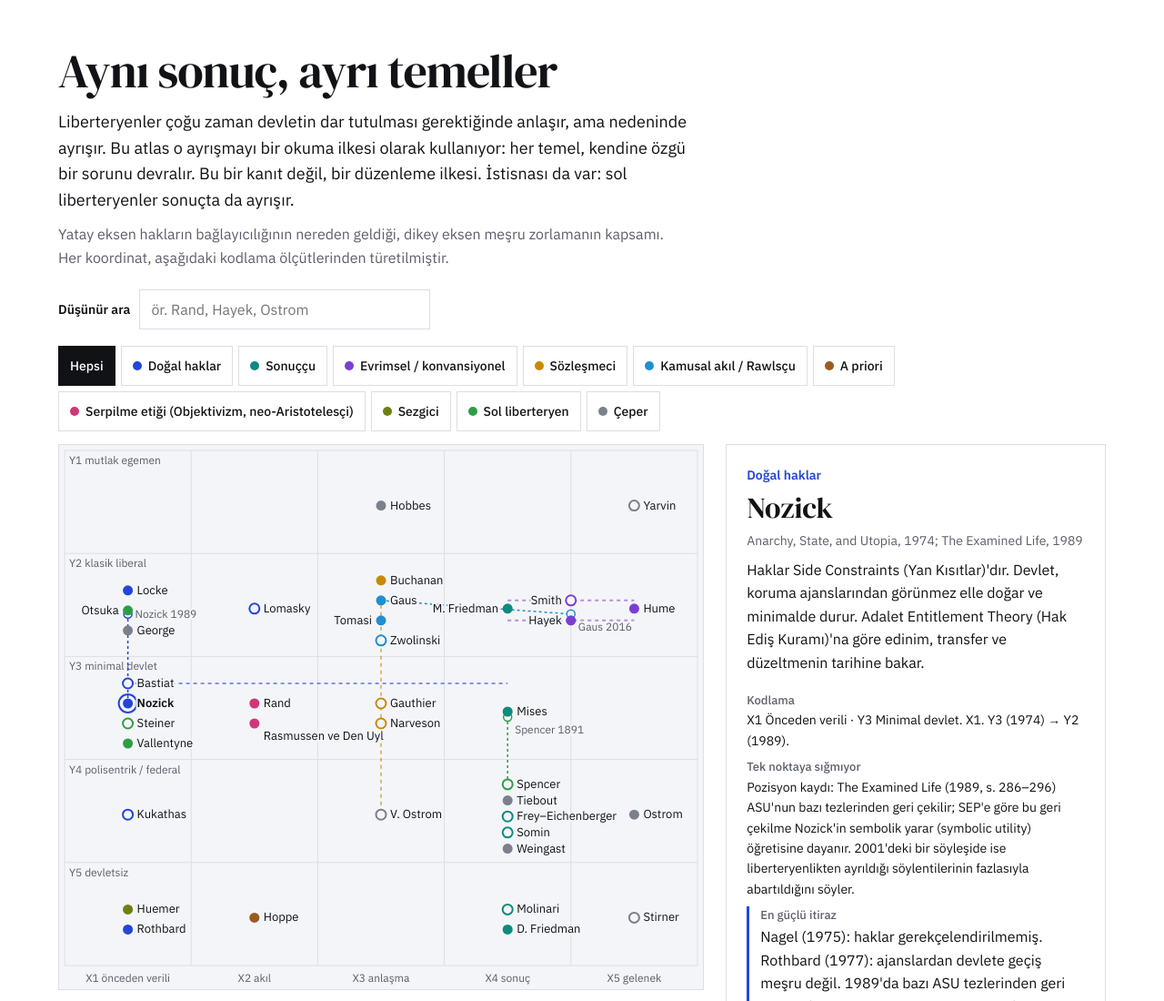
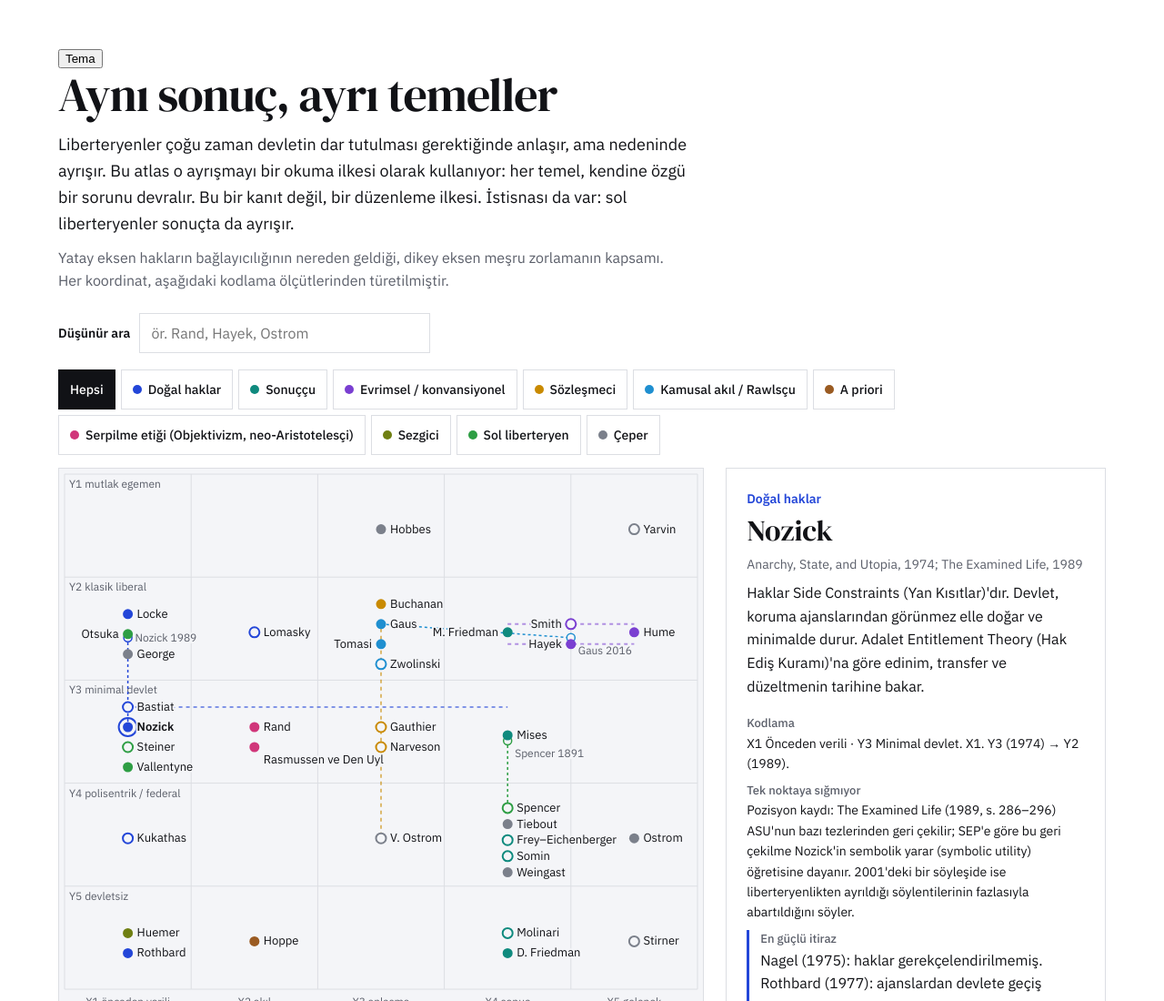
Before and after one commit to mehmetemreak/liberteryen-temeller-atlasi, a plain HTML site: page index.html in a window 1280 px wide. Shown: the top 1100 px of the page at 91% size. Drawn offline with Linux system fonts and the light colour scheme.

Commit message:
Update index.html
tema butonu

```diff
--- a/index.html
+++ b/index.html
@@ -115,6 +115,7 @@ footer{font-size:14px;color:var(--mute)}footer a{color:inherit}
 </head>
 <body>
 <header class="band top">
+<button id="themeBtn" type="button" aria-label="Temayı değiştir">Tema</button>
 <div class="wrap">
 <h1>Aynı sonuç, ayrı temeller</h1>
 <p class="lead">Liberteryenler çoğu zaman devletin dar tutulması gerektiğinde anlaşır, ama nedeninde ayrışır. Bu atlas o ayrışmayı bir okuma ilkesi olarak kullanıyor: her temel, kendine özgü bir sorunu devralır. Bu bir kanıt değil, bir düzenleme ilkesi. İstisnası da var: sol liberteryenler sonuçta da ayrışır.</p>
```
